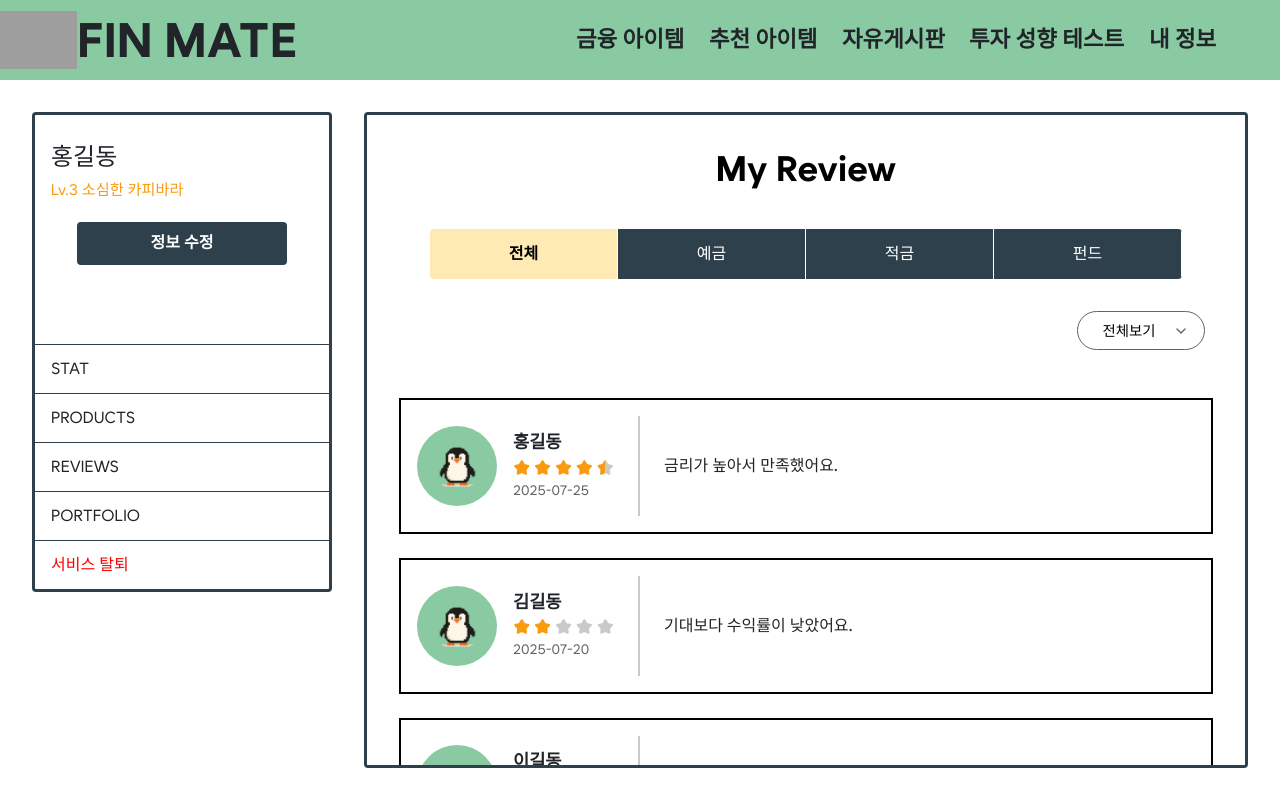
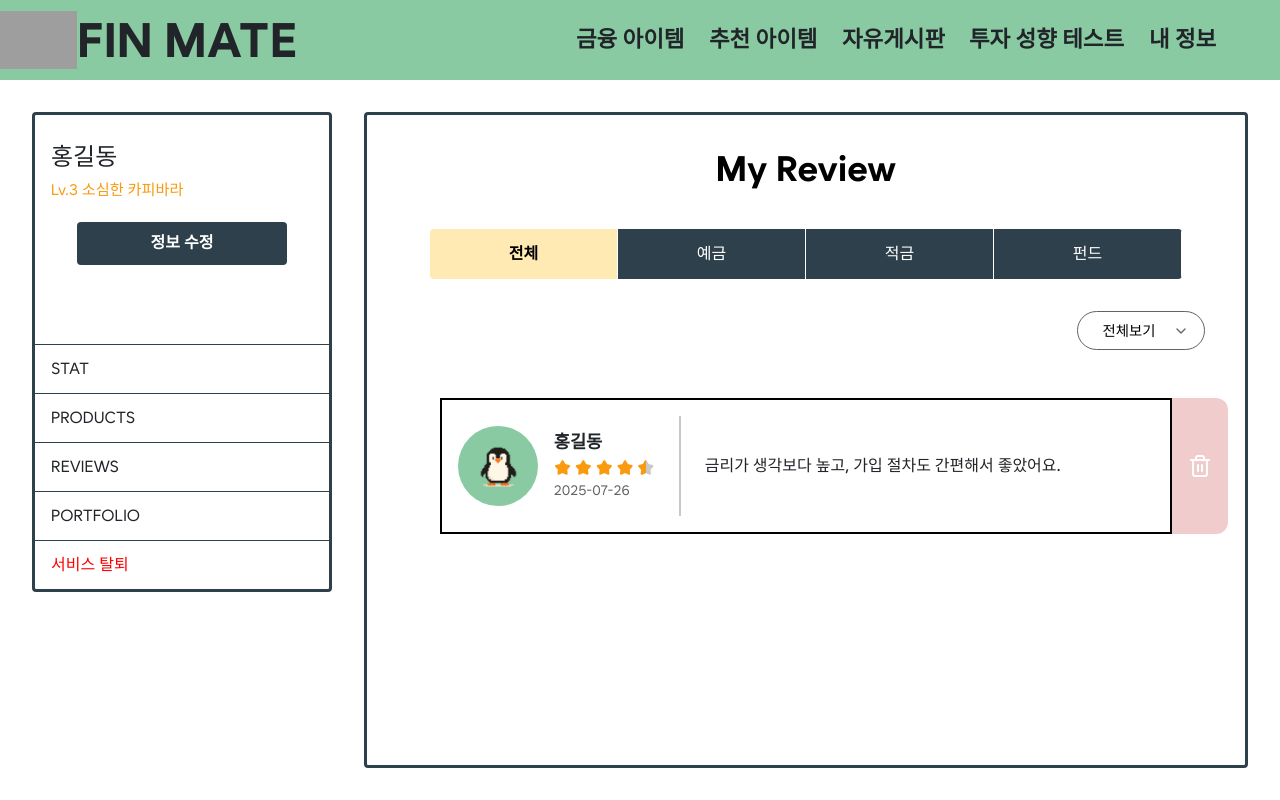
Before and after one commit to KB-technologia/FinMate_FE, a Vue app in the folder FinMate/: page /my-reviews in a window 1280 px wide. Built offline with nearby package versions, Linux system fonts and the light colour scheme; sample sign-in values are in the browser's storage; grey boxes are pictures that could not be loaded.

Commit message:
✨ 리뷰 없을 때 문구 추가

```diff
--- a/FinMate/src/views/info/MyReviews.vue
+++ b/FinMate/src/views/info/MyReviews.vue
@@ -38,7 +38,14 @@
             :rating="review.rating"
             :date="review.date"
             :content="review.content"
+            :showDelete="true"
+            @delete="handleDelete(index)"
+            class="card-wrapper"
           />
+
+          <p v-if="filteredReviews.length === 0" class="no-review-message">
+            작성한 리뷰가 없습니다.
+          </p>
         </div>
       </RightPanel>
     </div>
@@ -64,27 +71,15 @@ const categories = [
   { label: "펀드", value: "fund" },
 ];
 
+// TODO: API 연동하기
 const mockReviews = ref([
   {
+    id: 1,
     username: "홍길동",
-    rating: 4.5,
-    date: "2025-07-25",
-    content: "금리가 높아서 만족했어요.",
+    rating: 4.8,
+    date: "2025-07-26",
+    content: "금리가 생각보다 높고, 가입 절차도 간편해서 좋았어요.",
     category: "deposit",
-  },
-  {
-    username: "김길동",
-    rating: 2.0,
-    date: "2025-07-20",
-    content: "기대보다 수익률이 낮았어요.",
-    category: "fund",
-  },
-  {
-    username: "이길동",
-    rating: 5.0,
-    date: "2025-07-18",
-    content: "가입도 쉽고 편했어요!",
-    category: "saving",
   },
 ]);
 
@@ -210,5 +205,18 @@ const filteredReviews = computed(() => {
   gap: 1.5rem;
   width: 100%;
   margin-top: 2rem;
+  align-items: center;
+}
+
+.card-wrapper {
+  width: 90%;
+  max-width: 60rem;
+}
+
+.no-review-message {
+  margin-top: 8rem;
+  font-size: 1.5rem;
+  color: var(--color-dark-gray);
+  text-align: center;
 }
 </style>
```
